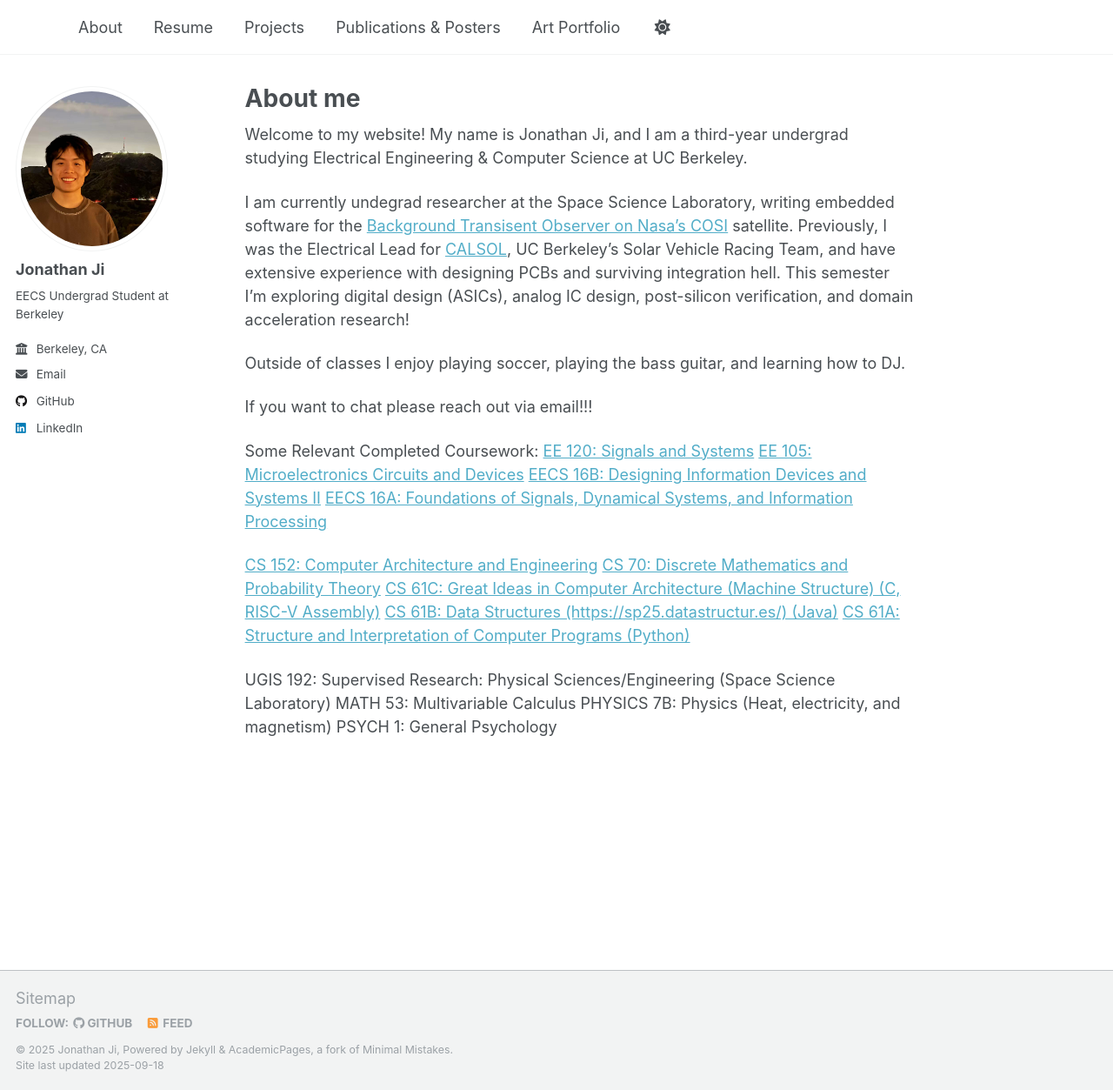
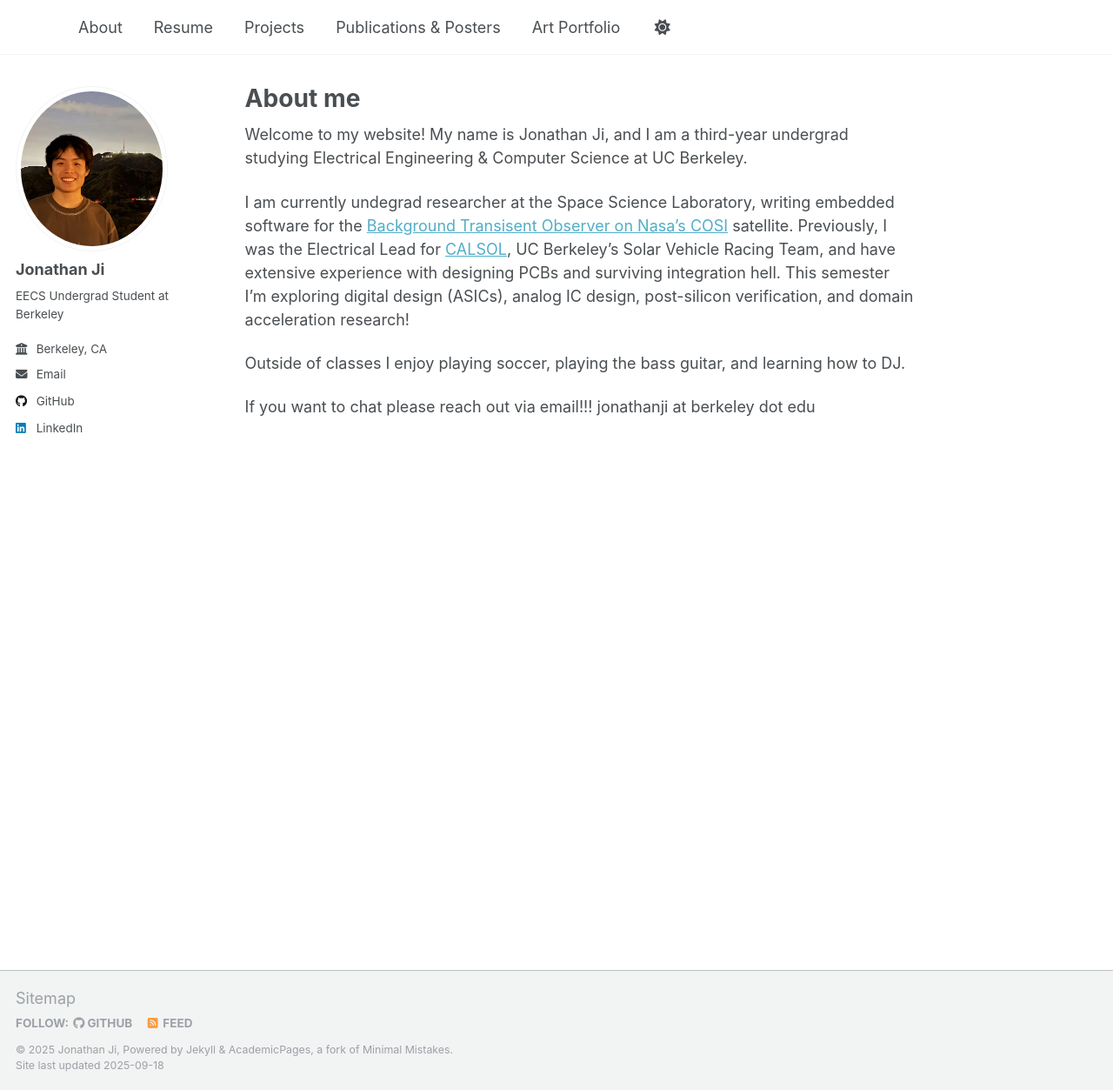
Before and after one commit to JonathanSHJ/jonathanshj.github.io, a Jekyll site: the page built from _pages/about.md, in a window 1280 px wide and 1253 px high. Shown: the whole window at 87% size. Built offline with Jekyll 4.4.1, drawn with Linux system fonts in a browser that asks for light colours; a script that is not in the unit is left out.

Commit message:
Update about.md

```diff
--- a/_pages/about.md
+++ b/_pages/about.md
@@ -17,20 +17,4 @@ This semester I'm exploring digital design (ASICs), analog IC design, post-silic
 Outside of classes I enjoy playing soccer, playing the bass guitar, and learning how to DJ.
 
 If you want to chat please reach out via email!!!
-
-Some Relevant Completed Coursework:
-[EE 120: Signals and Systems](https://ee120-course-staff.github.io/)
-[EE 105: Microelectronics Circuits and Devices](https://www2.eecs.berkeley.edu/Courses/EE105/)
-[EECS 16B: Designing Information Devices and Systems II](https://eecs16b.org/)
-[EECS 16A: Foundations of Signals, Dynamical Systems, and Information Processing](https://eecs16a.org/)
-
-[CS 152: Computer Architecture and Engineering](https://www2.eecs.berkeley.edu/Courses/CS152/)
-[CS 70: Discrete Mathematics and Probability Theory](https://www.eecs70.org/)
-[CS 61C: Great Ideas in Computer Architecture (Machine Structure) (C, RISC-V Assembly)](https://inst.eecs.berkeley.edu/~cs61c/fa24/)
-[CS 61B: Data Structures (https://sp25.datastructur.es/) (Java)](https://sp25.datastructur.es/)
-[CS 61A: Structure and Interpretation of Computer Programs (Python)](https://cs61a.org/)
-
-UGIS 192: Supervised Research: Physical Sciences/Engineering (Space Science Laboratory)
-MATH 53: Multivariable Calculus
-PHYSICS 7B: Physics (Heat, electricity, and magnetism)
-PSYCH 1: General Psychology
+jonathanji at berkeley dot edu
```
